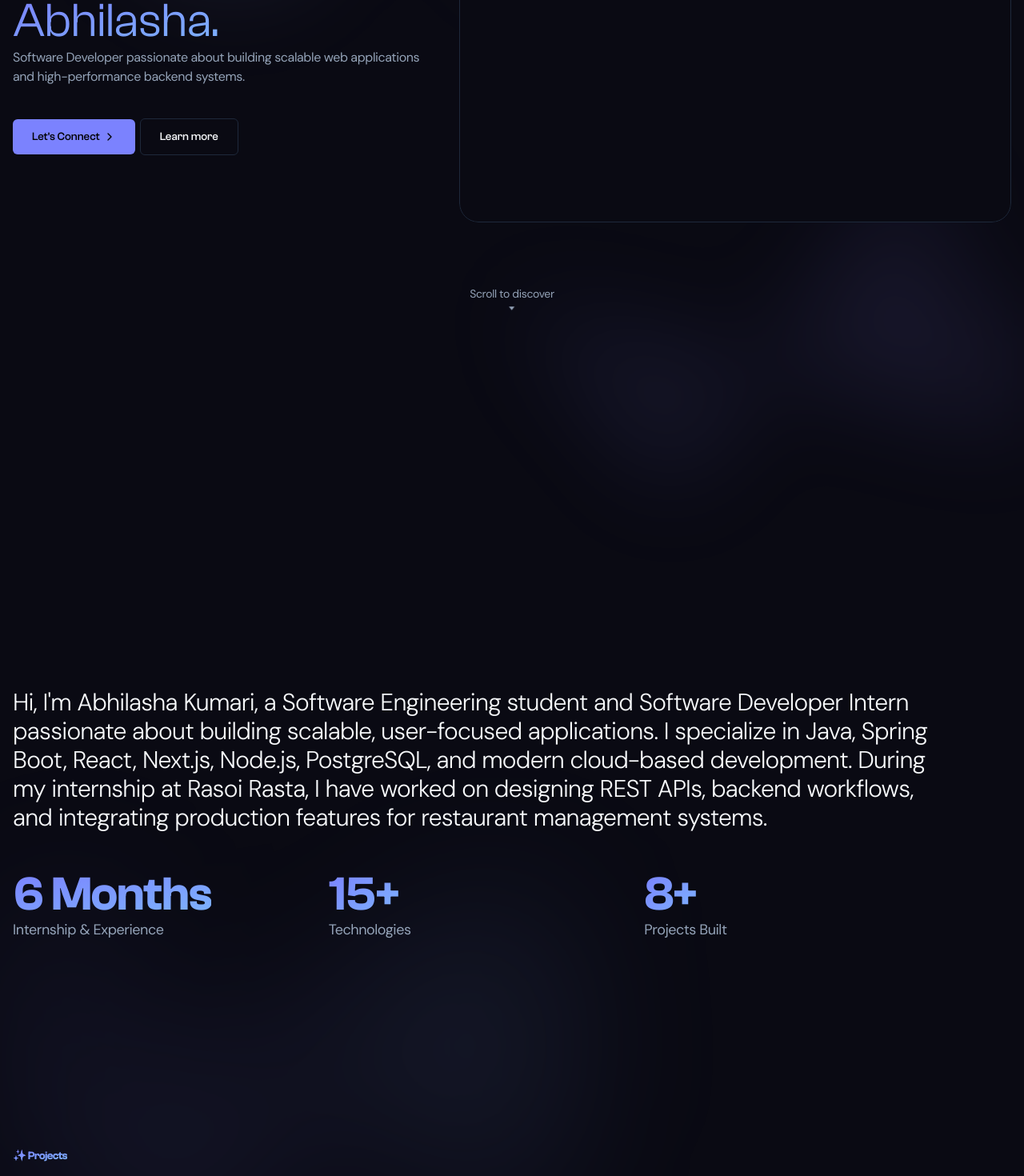
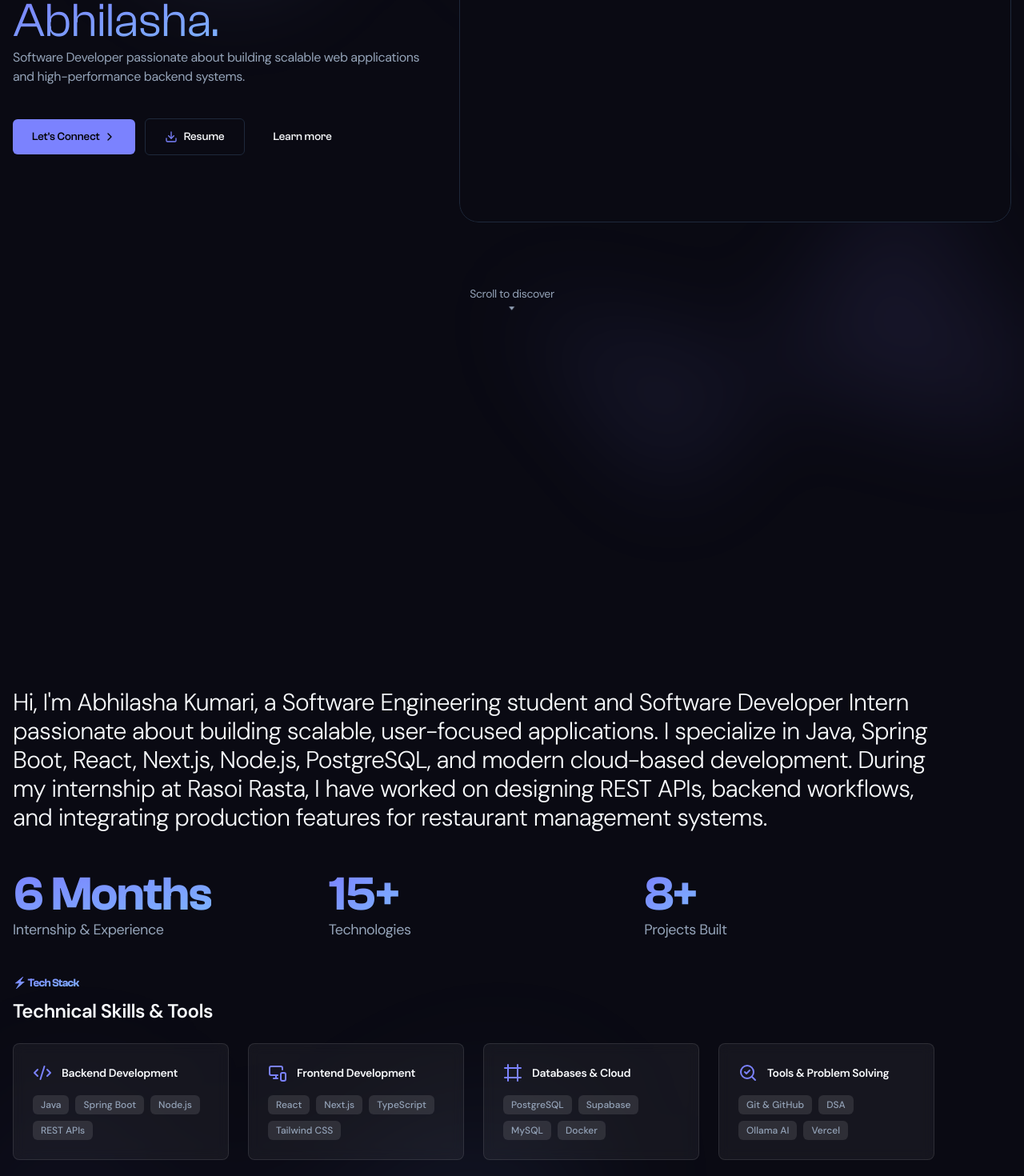
Before and after one commit to abhilasha2101/portfolio, a Next.js app: page / in a window 1280 px wide. Shown: the part 380-1850 px from the top of the page at 80% size. Built offline with nearby package versions, Linux system fonts and the light colour scheme.

Commit message:
Add Categorized Skills Grid and Resume Download button

```diff
--- a/src/pages/index.tsx
+++ b/src/pages/index.tsx
@@ -13,6 +13,7 @@ import {
   Star,
   FolderGit2,
   ExternalLink,
+  Download,
 } from "lucide-react";
 import { TriangleDownIcon } from "@radix-ui/react-icons";
 import Spline from "@splinetool/react-spline";
@@ -47,6 +48,29 @@ const aboutStats = [
   { label: "Internship & Experience", value: "6 Months" },
   { label: "Technologies", value: "15+" },
   { label: "Projects Built", value: "8+" },
+];
+
+const skillCategories = [
+  {
+    category: "Backend Development",
+    icon: Code2,
+    skills: ["Java", "Spring Boot", "Node.js", "REST APIs"],
+  },
+  {
+    category: "Frontend Development",
+    icon: MonitorSmartphone,
+    skills: ["React", "Next.js", "TypeScript", "Tailwind CSS"],
+  },
+  {
+    category: "Databases & Cloud",
+    icon: Frame,
+    skills: ["PostgreSQL", "Supabase", "MySQL", "Docker"],
+  },
+  {
+    category: "Tools & Problem Solving",
+    icon: SearchCheck,
+    skills: ["Git & GitHub", "DSA", "Ollama AI", "Vercel"],
+  },
 ];
 
 const projects = [
@@ -249,15 +273,20 @@ export default function Home() {
               data-scroll
               data-scroll-enable-touch-speed
               data-scroll-speed=".06"
-              className="flex flex-row items-center space-x-1.5 pt-6"
+              className="flex flex-wrap items-center gap-3 pt-6"
             >
               <Link href="mailto:abhilasha21012005@gmail.com" passHref>
                 <Button>
                   Let&apos;s Connect <ChevronRight className="ml-1 h-4 w-4" />
                 </Button>
               </Link>
+              <a href="/resume.pdf" download="Abhilasha_Kumari_Resume.pdf" target="_blank" rel="noopener noreferrer">
+                <Button variant="outline">
+                  <Download className="mr-2 h-4 w-4 text-primary" /> Resume
+                </Button>
+              </a>
               <Button
-                variant="outline"
+                variant="ghost"
                 onClick={() => scrollTo(document.querySelector("#about"))}
               >
                 Learn more
@@ -311,6 +340,41 @@ export default function Home() {
                   </span>
                 </div>
               ))}
+            </div>
+
+            {/* Categorized Skills Grid */}
+            <div className="mt-12">
+              <span className="text-gradient clash-grotesk text-sm font-semibold tracking-tighter">
+                ⚡ Tech Stack
+              </span>
+              <h3 className="mt-2 text-2xl font-semibold tracking-tight text-foreground">
+                Technical Skills & Tools
+              </h3>
+              <div className="mt-6 grid gap-6 sm:grid-cols-2 xl:grid-cols-4">
+                {skillCategories.map((cat) => (
+                  <div
+                    key={cat.category}
+                    className="flex flex-col rounded-lg border border-white/10 bg-white/5 p-6 backdrop-blur transition duration-300 hover:border-primary/50 hover:bg-white/10"
+                  >
+                    <div className="mb-4 flex items-center space-x-3">
+                      <cat.icon className="h-6 w-6 text-primary" />
+                      <h4 className="text-sm font-semibold tracking-tight text-foreground">
+                        {cat.category}
+                      </h4>
+                    </div>
+                    <div className="flex flex-wrap gap-2">
+                      {cat.skills.map((skill) => (
+                        <span
+                          key={skill}
+                          className="rounded-md bg-white/10 px-2.5 py-1 text-xs font-medium text-muted-foreground"
+                        >
+                          {skill}
+                        </span>
+                      ))}
+                    </div>
+                  </div>
+                ))}
+              </div>
             </div>
           </div>
         </section>
```
